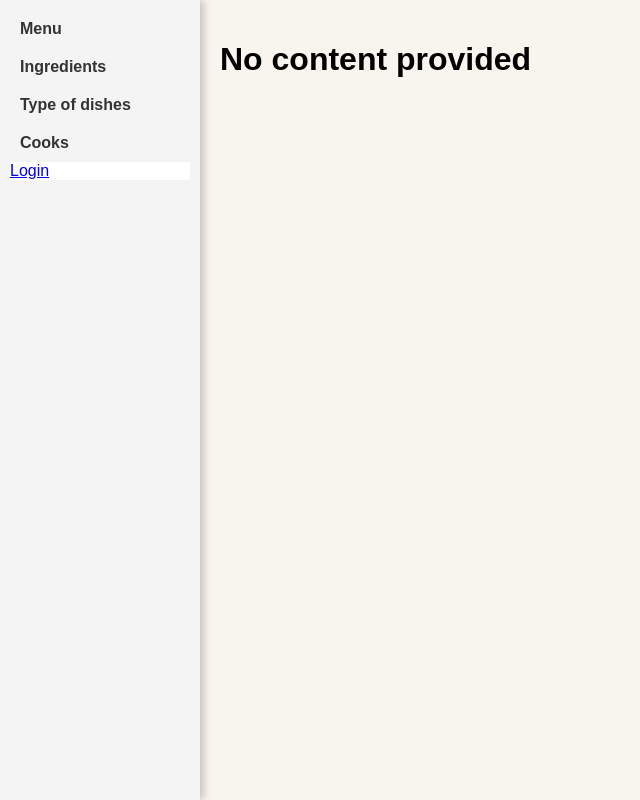
After one commit to DimaYankovskiy/kitchen-service, a Django app: page / in a window 1280 px wide. The commit adds this page. Shown: the whole page, without its empty margins (0-640 px from the left). Run offline with Django 5.2, Linux system fonts and the light colour scheme.

Commit message:
base html-template styled

```diff
--- /dev/null
+++ b/kitchen/urls.py
@@ -0,0 +1,13 @@
+from django.urls import path
+
+from kitchen.views import temporary
+
+path(
+    "", temporary, name="temporary"
+),
+
+urlpatterns = [
+    path("", temporary, name="temporary"),
+]
+
+app_name = "kitchen"
--- a/kitchen/views.py
+++ b/kitchen/views.py
@@ -1,3 +1,5 @@
 from django.shortcuts import render
 
-# Create your views here.
+
+def temporary(request):
+    return render(request, "base.html")
--- a/kitchen_service/urls.py
+++ b/kitchen_service/urls.py
@@ -15,8 +15,9 @@ Including another URLconf
     2. Add a URL to urlpatterns:  path('blog/', include('blog.urls'))
 """
 from django.contrib import admin
-from django.urls import path
+from django.urls import path, include
 
 urlpatterns = [
     path('admin/', admin.site.urls),
+    path('', include('kitchen.urls', namespace='kitchen')),
 ]
--- a/static/css/styles.css
+++ b/static/css/styles.css
@@ -0,0 +1,50 @@
+
+.Natural-White—Shades-1-hex { color: #EEECE5; }
+.Natural-White—Shades-2-hex { color: #787773; }
+.Natural-White—Shades-3-hex { color: #F7F5ED; }
+.Natural-White—Shades-4-hex { color: #383836; }
+.Natural-White—Shades-5-hex { color: #DEDCD5; }
+
+body {
+    font-family: Arial, sans-serif;
+    margin: 0;
+    padding: 0;
+    display: flex;
+    min-height: 100vh;
+    background-color: #F7F5ED;
+}
+
+.nav {
+    width: 200px;
+    background-color: #f4f4f4;
+    box-shadow: 4px 0 8px rgba(0, 0, 0, 0.2);
+    padding: 10px;
+    box-sizing: border-box;
+    display: flex;
+    flex-direction: column;
+    justify-content: flex-start;
+}
+
+.nav .menu-item {
+    display: block;
+    padding: 10px;
+    color: #333;
+    text-decoration: none;
+    font-weight: bold;
+    transition: background-color 0.3s, color 0.3s;
+}
+
+.nav .menu-item:hover {
+    background-color: #383836;
+    color: white;
+}
+
+.content {
+    flex-grow: 1;
+    padding: 20px;
+    box-sizing: border-box;
+}
+
+.auth-info {
+    background: white;
+}
--- a/templates/base.html
+++ b/templates/base.html
@@ -11,21 +11,21 @@
 </head>
 
 <body>
-<div class="container-fluid">
-  <div class="row">
-    <div class="col-sm-2">
 
-      {% block sidebar %}
-        {% include "includes/sidebar.html" %}
-      {% endblock %}
+<div class="nav">
+  {% block navigation %}
+    {% include "includes/navigation.html" %}
+  {% endblock %}
 
-    </div>
-    <div class="col-sm-10 ">
+  {% block auth_info %}
+    {% include "includes/auth_info.html" %}
+  {% endblock %}
+</div>
 
-      {% block content %}{% endblock %}
-
-    </div>
-  </div>
+<div class="content">
+  {% block content %}
+    <h1>No content provided</h1>
+  {% endblock %}
 </div>
 </body>
 
--- /dev/null
+++ b/templates/includes/auth_info.html
@@ -0,0 +1,3 @@
+<div class="auth-info">
+  <a href="#">Login</a>
+</div>
--- a/templates/includes/navigation.html
+++ b/templates/includes/navigation.html
@@ -0,0 +1,4 @@
+<a class="menu-item" href="#">Menu</a>
+<a class="menu-item" href="#">Ingredients</a>
+<a class="menu-item" href="#">Type of dishes</a>
+<a class="menu-item" href="#">Cooks</a>
```
Also changed, not shown: kitchen/migrations/0001_initial.py (added).
